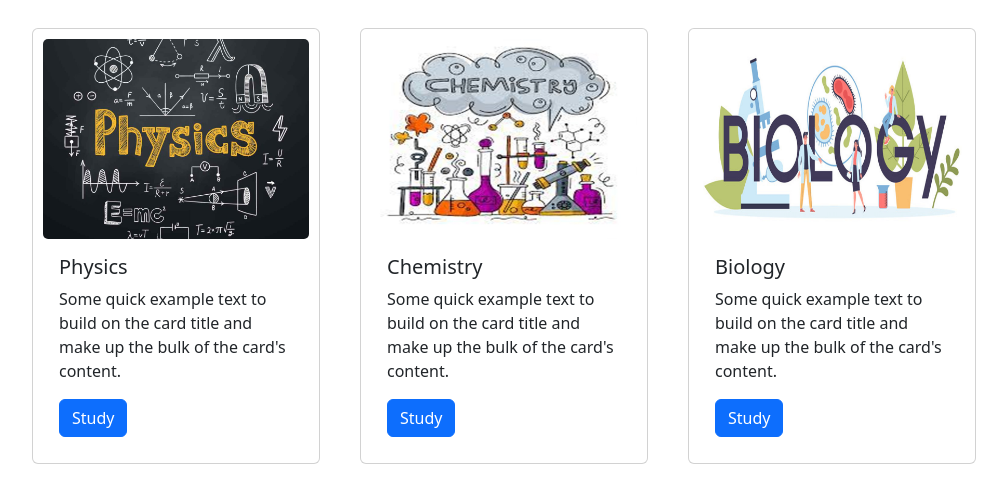
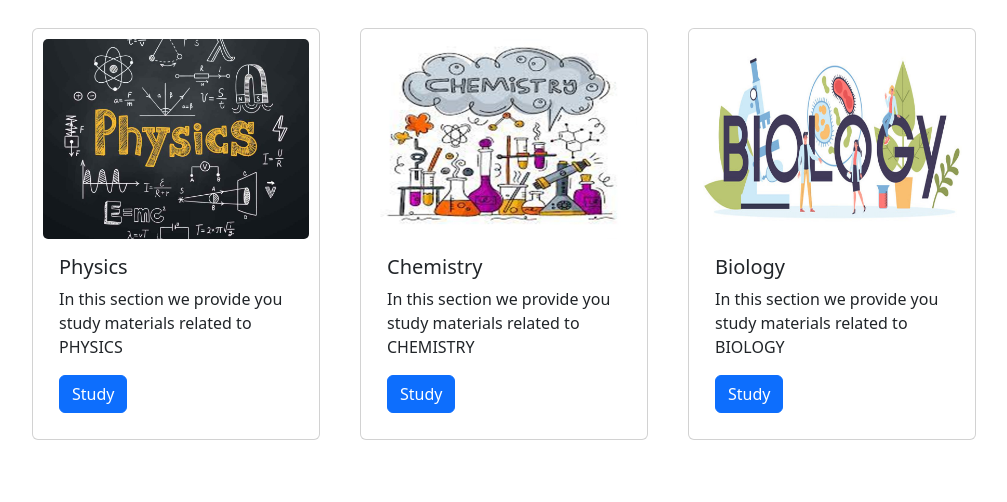
Before and after one commit to CASESENSITIVE007/neetaspirant.com, a plain HTML site: page index.html in a window 1280 px wide. Shown: the part 678-1180 px from the top of the page, without its empty margins (136-1143 px from the left). Drawn offline with nearby package versions, Linux system fonts and the light colour scheme.

Commit message:
Update index.html

```diff
--- a/index.html
+++ b/index.html
@@ -64,7 +64,7 @@
             <img src="physics1.jpg"  class="card-img-top card-img" alt="...">
             <div class="card-body">
               <h5 class="card-title">Physics</h5>
-              <p class="card-text">Some quick example text to build on the card title and make up the bulk of the card's content.</p>
+              <p class="card-text">In this section we provide you study materials related to PHYSICS</p>
               <a href="physics.html" class="btn btn-primary">Study</a>
             </div>
           </div>
@@ -73,7 +73,7 @@
             <img src="chemistry.jpeg" class="card-img-top card-img" alt="...">
             <div class="card-body">
               <h5 class="card-title">Chemistry</h5>
-              <p class="card-text">Some quick example text to build on the card title and make up the bulk of the card's content.</p>
+              <p class="card-text">In this section we provide you study materials related to CHEMISTRY</p>
               <a href="chemistry.html" class="btn btn-primary">Study</a>
             </div>
           </div>
@@ -83,7 +83,7 @@
             <img src="biology.png" class="card-img-top card-img" alt="...">
             <div class="card-body">
               <h5 class="card-title">Biology</h5>
-              <p class="card-text">Some quick example text to build on the card title and make up the bulk of the card's content.</p>
+              <p class="card-text">In this section we provide you study materials related to BIOLOGY</p>
               <a href="biology.html" class="btn btn-primary">Study</a>
             </div>
           </div>
```
